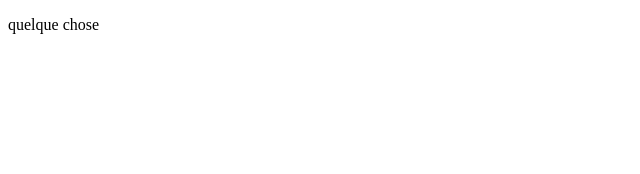
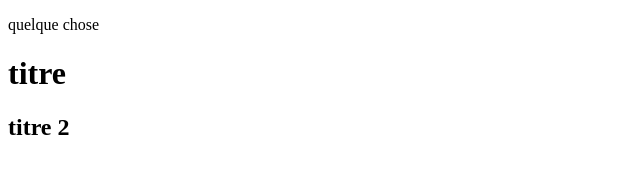
Before and after one commit to gladiator06m/gitMedia, a plain HTML site: page index.html in a window 1280 px wide. Shown: the whole page, without its empty margins (0-640 px from the left). Drawn offline with Linux system fonts and the light colour scheme.

Commit message:
WIP on branche1

```diff
--- a/index.html
+++ b/index.html
@@ -5,6 +5,8 @@
     <meta name="viewport" content="width= , initial-scale=1.0" />
     <title>Document</title>
     <p>quelque chose</p>
+    <h1>titre</h1>
+    <h2>titre 2</h2>
   </head>
   <body></body>
 </html>
```
